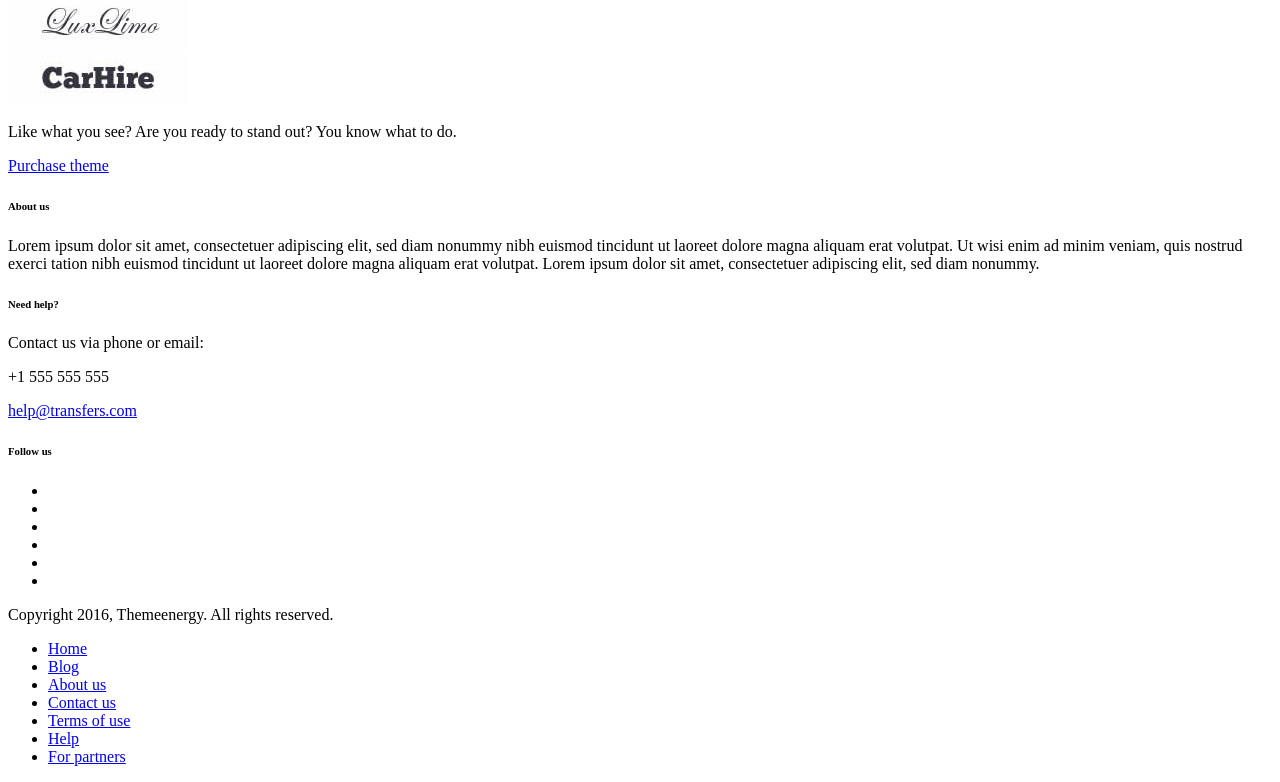
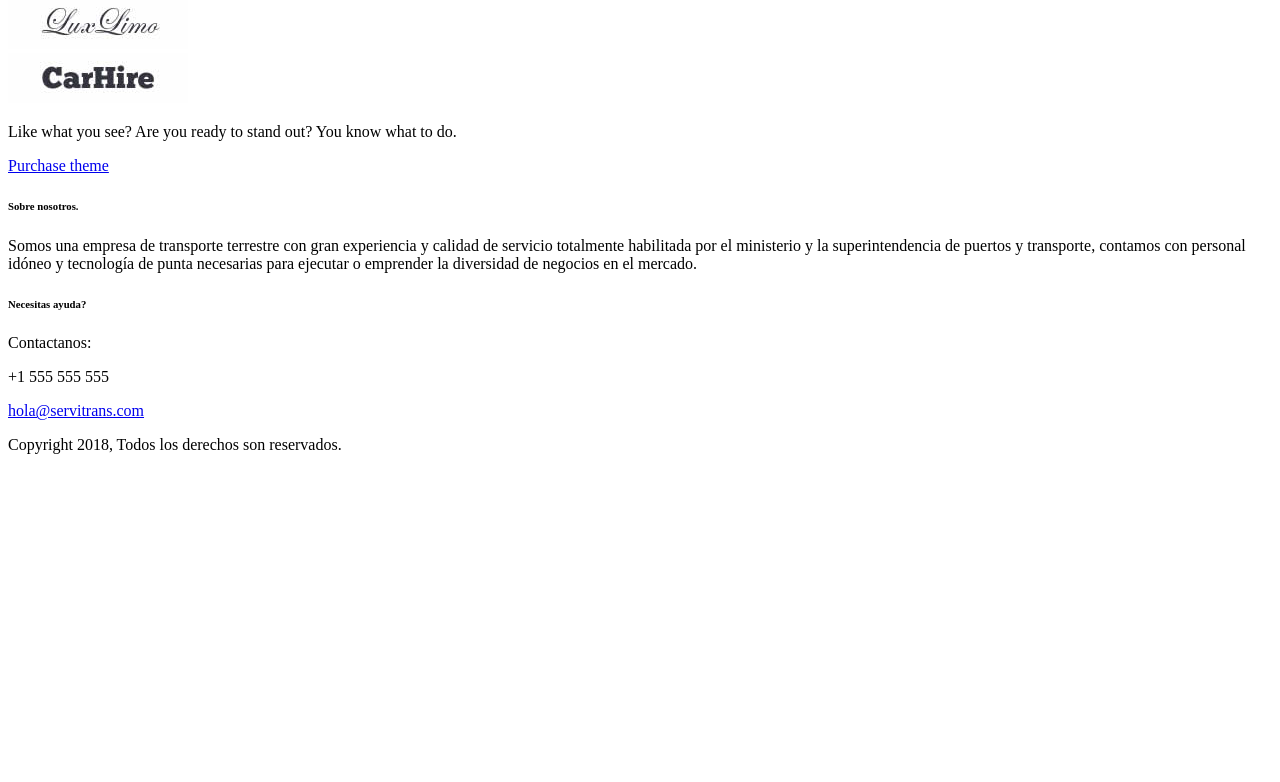
Before and after one commit to conectatumundo/servitrans, a Yii app: template frontend/views/site/index.php in a window 1280 px wide. Shown: the part 4800-5582 px from the top of the page. After the commit the page ends 5254 px from the top, so only its background shows below. Run offline with PHP 8.4 and a stand-in for Yii, Linux system fonts and the light colour scheme; the template is opened without the code that fills it, so the values that code supplies are empty; some libraries are stand-ins or nearby versions.

Commit message:
change to layaout

```diff
--- a/frontend/views/layouts/main.php
+++ b/frontend/views/layouts/main.php
@@ -42,7 +42,7 @@ AppAssetThemeTansfer::register($this);
             <div class="wrap">
                 <!-- Logo -->
                 <div class="logo">
-                    <a href="/" title="<?= Yii::$app->id ?>"><img src="<?= Yii::getAlias('@web') ?>/images/transfers.jpg" alt="<?= Yii::$app->id ?>" /></a>
+                    <a href="/" title="<?= Yii::$app->id ?>"><img src="<?= Yii::getAlias('@web') ?>/images/servitrans.png" alt="<?= Yii::$app->id ?>" /></a>
                 </div>
                 <!-- //Logo -->
                 <!-- Main Nav -->
@@ -74,21 +74,21 @@ AppAssetThemeTansfer::register($this);
             <div class="row">
                 <!-- Column -->
                 <article class="one-half">
-                    <h6>About us</h6>
-                    <p>Lorem ipsum dolor sit amet, consectetuer adipiscing elit, sed diam nonummy nibh euismod tincidunt ut laoreet dolore magna aliquam erat volutpat. Ut wisi enim ad minim veniam, quis nostrud exerci tation nibh euismod tincidunt ut laoreet dolore magna aliquam erat volutpat. Lorem ipsum dolor sit amet, consectetuer adipiscing elit, sed diam nonummy.</p>
+                    <h6>Sobre nosotros.</h6>
+                    <p>Somos una empresa de transporte terrestre con gran experiencia y calidad de servicio totalmente habilitada por el ministerio y la superintendencia de puertos y transporte, contamos con personal idóneo y tecnología de punta necesarias para ejecutar o emprender la diversidad de negocios en el mercado.</p>
                 </article>
                 <!-- //Column -->
 
                 <!-- Column -->
                 <article class="one-fourth">
-                    <h6>Need help?</h6>
-                    <p>Contact us via phone or email:</p>
+                    <h6>Necesitas ayuda?</h6>
+                    <p>Contactanos:</p>
                     <p class="contact-data"><span class="icon icon-themeenergy_call"></span> +1 555 555 555</p>
-                    <p class="contact-data"><span class="icon icon-themeenergy_mail-2"></span> <a href="mailto:help@transfers.com">help@transfers.com</a></p>
+                    <p class="contact-data"><span class="icon icon-themeenergy_mail-2"></span> <a href="mailto:hola@servitrans.com">hola@servitrans.com</a></p>
                 </article>
                 <!-- //Column -->
 
-                <!-- Column -->
+                <!--
                 <article class="one-fourth">
                     <h6>Follow us</h6>
                     <ul class="social">
@@ -100,12 +100,12 @@ AppAssetThemeTansfer::register($this);
                         <li><a href="#" title="vimeo"><i class="fa fa-fw fa-vimeo"></i></a></li>
                     </ul>
                 </article>
-                <!-- //Column -->
+                Column -->
             </div>
 
             <div class="copy">
-                <p>Copyright 2016, Themeenergy. All rights reserved. </p>
-
+                <p>Copyright 2018, Todos los derechos son reservados. </p>
+                <!--
                 <nav role="navigation" class="foot-nav">
                     <ul>
                         <li><a href="#" title="Home">Home</a></li>
@@ -116,7 +116,7 @@ AppAssetThemeTansfer::register($this);
                         <li><a href="#" title="Help">Help</a></li>
                         <li><a href="#" title="For partners">For partners</a></li>
                     </ul>
-                </nav>
+                </nav>-->
             </div>
         </div>
     </footer>
```
Also changed, not shown: frontend/web/images/servitrans.png (added), 1 other file.
